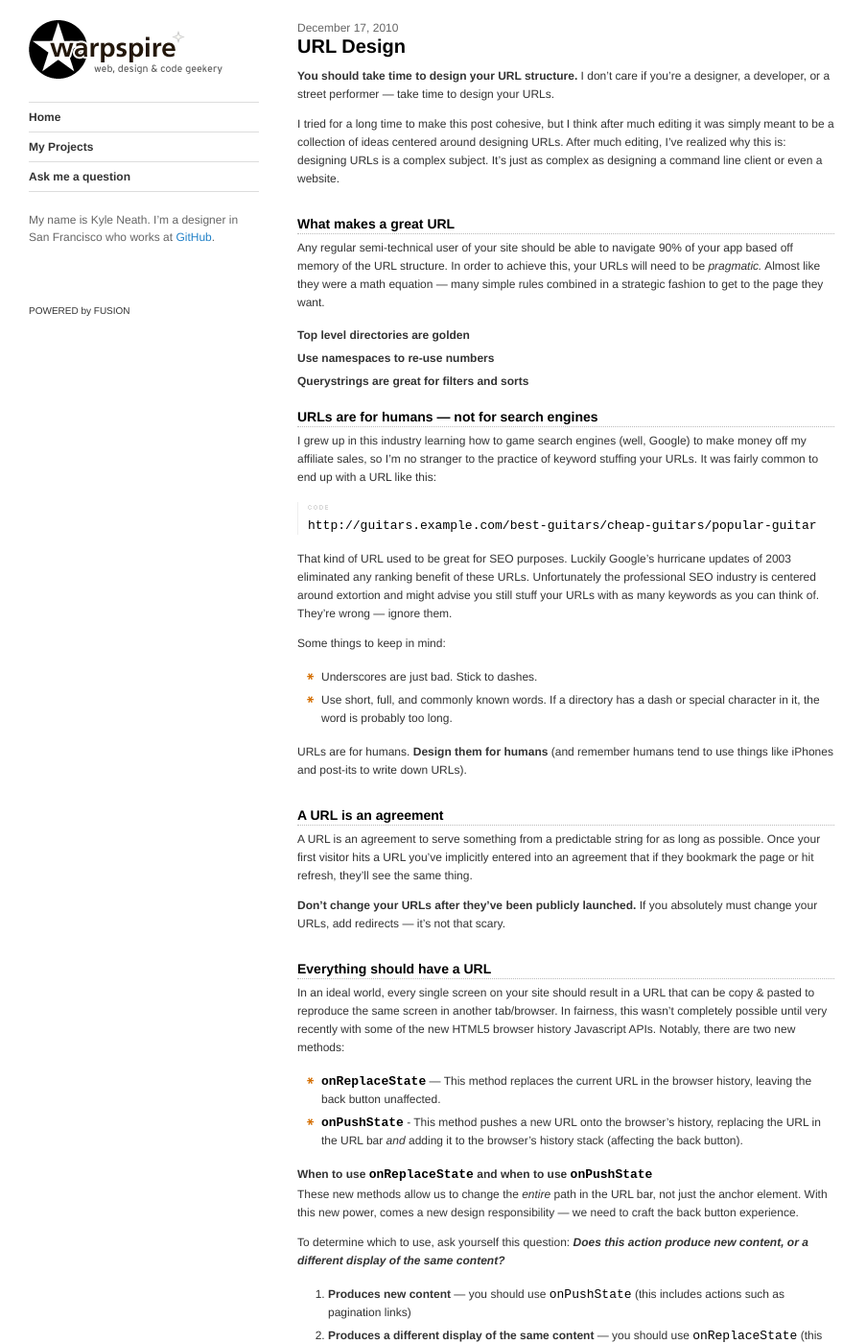
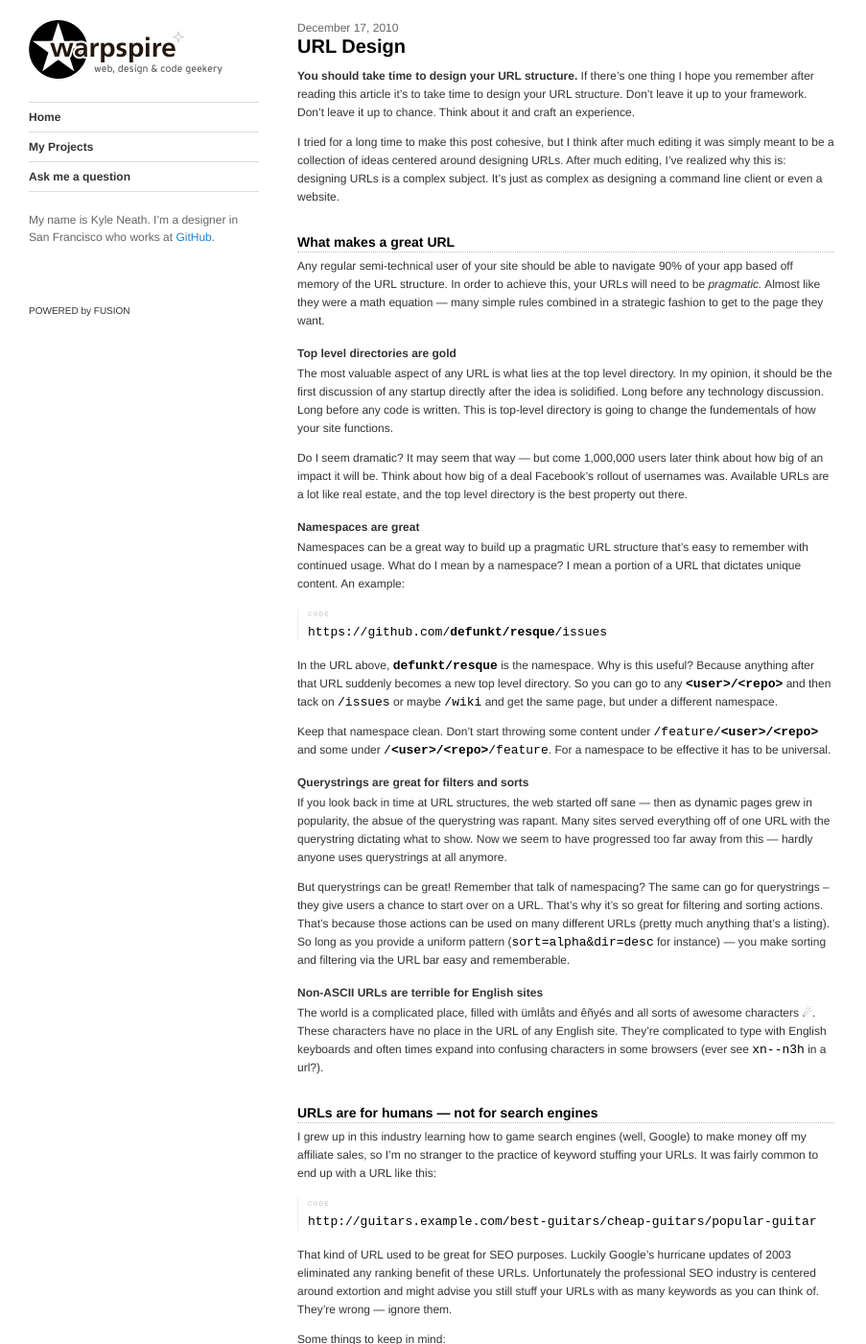
Before and after one commit to kneath/kneath.github.com, a Jekyll site: the page built from _posts/2010-12-17-url-design.md, in a window 1280 px wide and 1400 px high. Shown: the whole window at 96% size, without its empty margins (0-903 px from the left). Built offline with Jekyll 4.4.1, drawn with Linux system fonts in a browser that asks for light colours; Markdown is read by kramdown in place of the engine named in the settings.

Commit message:
Finish off all the words

```diff
--- a/_posts/2010-12-17-url-design.md
+++ b/_posts/2010-12-17-url-design.md
@@ -5,7 +5,7 @@ excerpt:
   Blah
 ---
 
-**You should take time to design your URL structure.** I don't care if you're a designer, a developer, or a street performer — take time to design  your URLs.
+**You should take time to design your URL structure.** If there's one thing I hope you remember after reading this article it's to take time to design your URL structure. Don't leave it up to your framework. Don't leave it up to chance. Think about it and craft an experience.
 
 I tried for a long time to make this post cohesive, but I think after much editing it was simply meant to be a collection of ideas centered around designing URLs. After much editing, I've realized why this is: designing URLs is a complex subject. It's just as complex as designing a command line client or even a website.
 
@@ -13,11 +13,31 @@ I tried for a long time to make this post cohesive, but I think after much editi
 
 Any regular semi-technical user of your site should be able to navigate 90% of your app based off memory of the URL structure. In order to achieve this, your URLs will need to be *pragmatic.* Almost like they were a math equation — many simple rules combined in a strategic fashion to get to the page they want.
 
-### Top level directories are golden
+### Top level directories are gold
 
-### Use namespaces to re-use numbers
+The most valuable aspect of any URL is what lies at the top level directory. In my opinion, it should be the first discussion of any startup directly after the idea is solidified. Long before any technology discussion. Long before any code is written. This is top-level directory is going to change the fundementals of how your site functions.
+
+Do I seem dramatic? It may seem that way — but come 1,000,000 users later think about how big of an impact it will be. Think about how big of a deal Facebook's rollout of usernames was. Available URLs are a lot like real estate, and the top level directory is the best property out there.
+
+### Namespaces are great
+
+Namespaces can be a great way to build up a pragmatic URL structure that's easy to remember with continued usage. What do I mean by a namespace? I mean a portion of a URL that dictates unique content. An example:
+
+<pre><code>https://github.com/<strong>defunkt/resque</strong>/issues</code></pre>
+
+In the URL above, **`defunkt/resque`** is the namespace. Why is this useful? Because anything after that URL suddenly becomes a new top level directory. So you can go to any **`<user>/<repo>`** and then tack on `/issues` or maybe `/wiki` and get the same page, but under a different namespace.
+
+Keep that namespace clean. Don't start throwing some content under <code>/feature/<strong>&lt;user&gt;/&lt;repo&gt;</strong></code> and some under <code>/<strong>&lt;user&gt;/&lt;repo&gt;</strong>/feature</code>. For a namespace to be effective it has to be universal.
 
 ### Querystrings are great for filters and sorts
+
+If you look back in time at URL structures, the web started off sane — then as dynamic pages grew in popularity, the absue of the querystring was rapant. Many sites served everything off of one URL with the querystring dictating what to show. Now we seem to have progressed too far away from this — hardly anyone uses querystrings at all anymore.
+
+But querystrings can be great! Remember that talk of namespacing? The same can go for querystrings – they give users a chance to start over on a URL. That's why it's so great for filtering and sorting actions. That's because those actions can be used on many different URLs (pretty much anything that's a listing). So long as you provide a uniform pattern (`sort=alpha&dir=desc` for instance) — you make sorting and filtering via the URL bar easy and rememberable.
+
+### Non-ASCII URLs are terrible for English sites
+
+The world is a complicated place, filled with ümlåts and êñyés and all sorts of awesome characters ☄. These characters have no place in the URL of any English site. They're complicated to type with English keyboards and often times expand into confusing characters in some browsers (ever see `xn--n3h` in a url?).
 
 ## URLs are for humans — not for search engines
 
```
